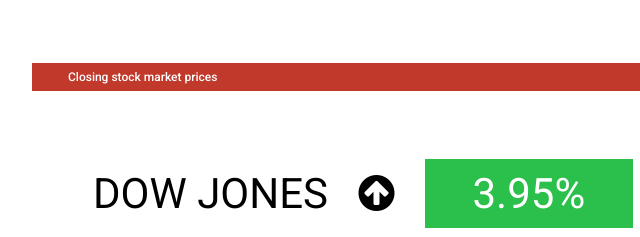
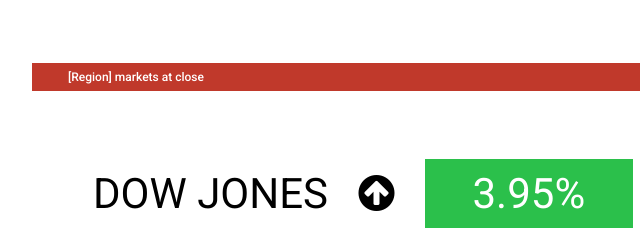
Before and after one commit to WAGGNews/WAGG-Image-Creator, a plain HTML site: page index.html in a window 1280 px wide. Shown: the part 814-1051 px from the top of the page, 148-788 px from the left. Drawn offline with nearby package versions, Linux system fonts and the light colour scheme.

Commit message:
Update index.html

```diff
--- a/index.html
+++ b/index.html
@@ -139,7 +139,7 @@
           </span>
 
           <div class="tit">
-            <h1 class="le" contentEditable="true">Closing stock market prices</h1>
+            <h1 class="le" contentEditable="true">[Region] markets at close</h1>
             <h1 class="credit">Source: <span contentEditable="true">Yahoo! Finance</span></h1>
           </div>
 
```
